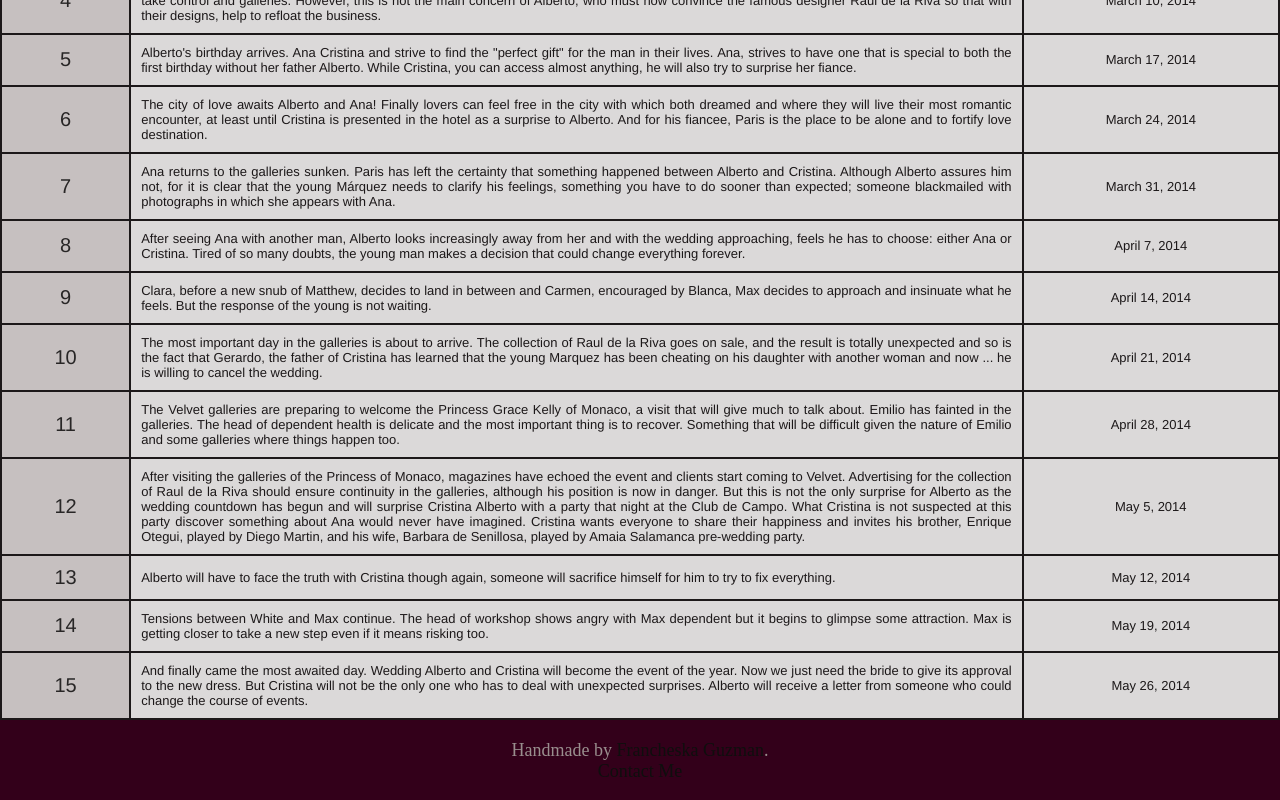
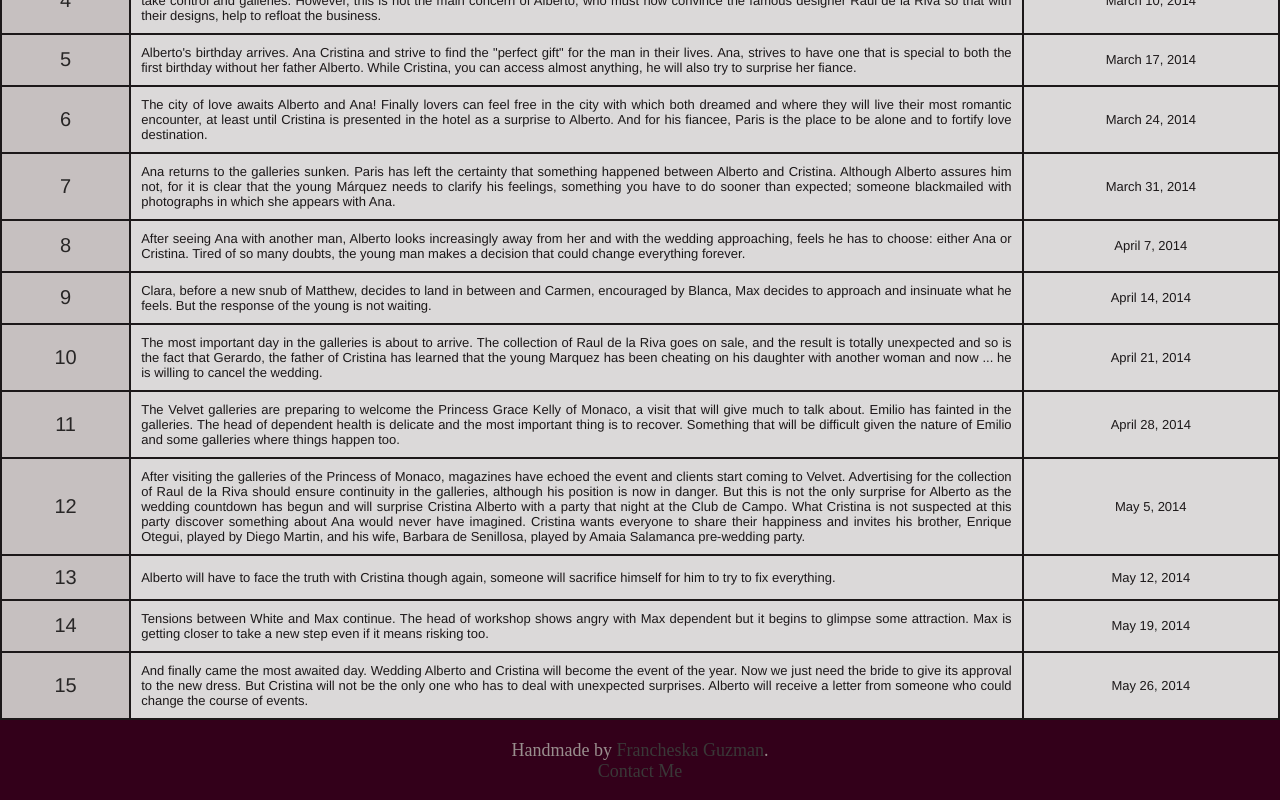
Before and after one commit to francheska-guzman/velvet, a plain HTML site: page seasons.html in a window 1280 px wide. Shown: the part 919-1719 px from the top of the page. Drawn offline with Linux system fonts and the light colour scheme.

Commit message:
Updating

```diff
--- a/style.css
+++ b/style.css
@@ -45,7 +45,7 @@ span {
 }
 
 a {
-	color: #0f0e0e;
+	color: #3a3838;
 	text-decoration: none;
 }
 
```
